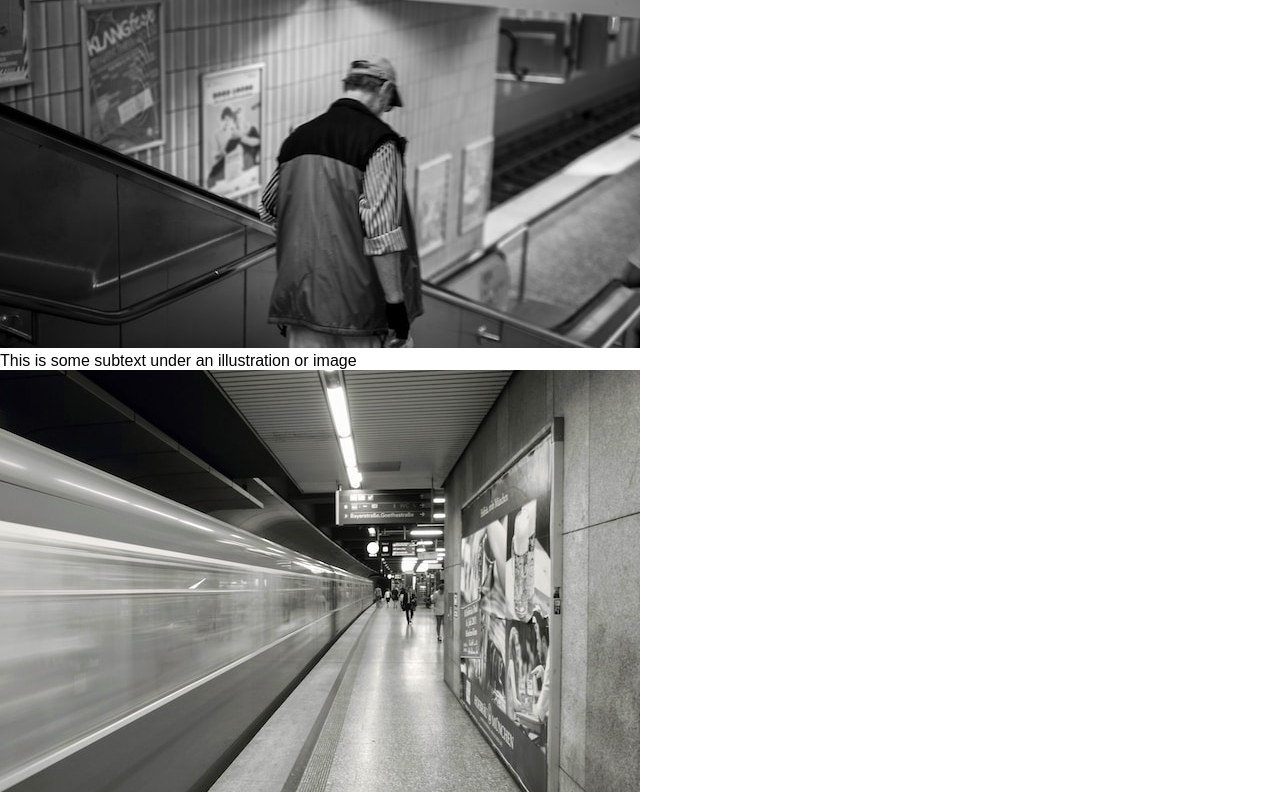
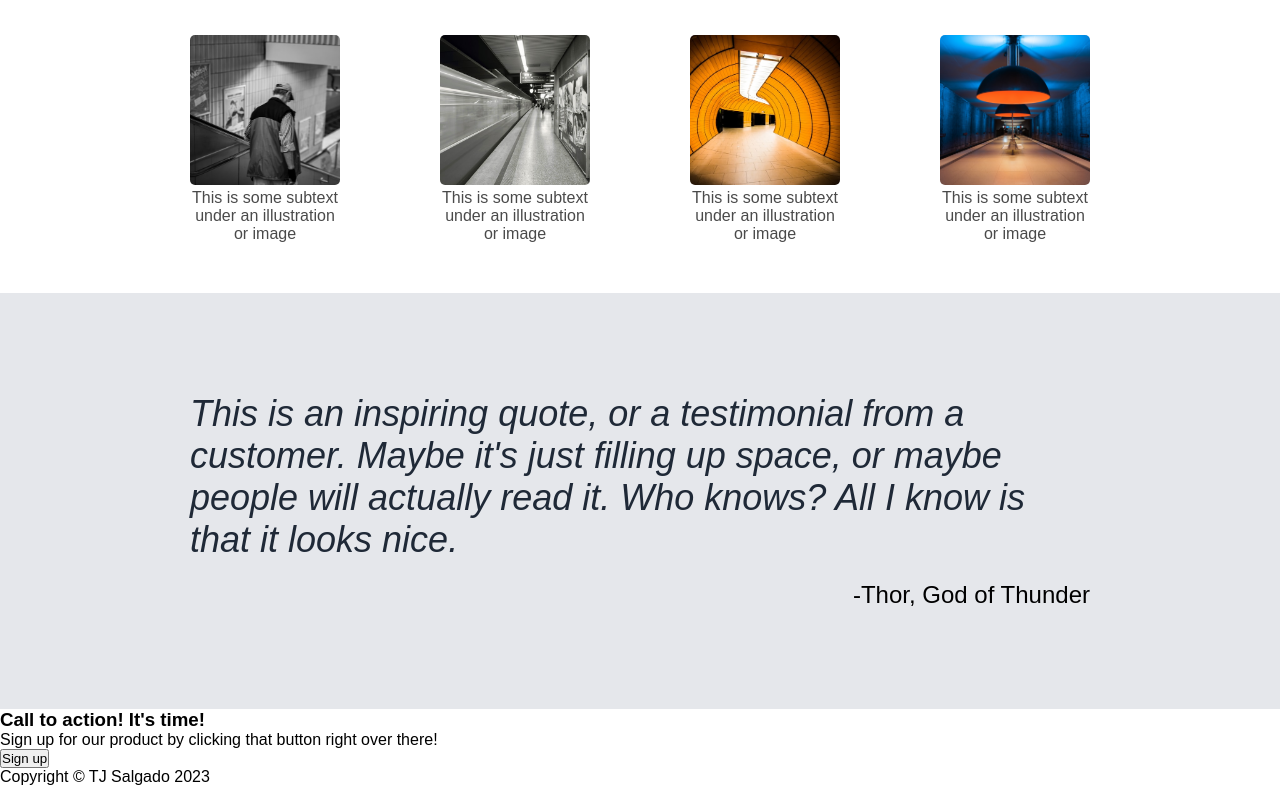
Before and after one commit to tsalgado96/top-landing-page, a plain HTML site: page index.html in a window 1280 px wide. Shown: the part 563-1355 px from the top of the page. Drawn offline with Linux system fonts and the light colour scheme.

Commit message:
Finished cards

```diff
--- a/index.html
+++ b/index.html
@@ -34,7 +34,7 @@
     </div>
 
     <div class="content-container">
-      <h2>Some random information</h2>
+      <h2>Some random information.</h2>
       <div class="card-container">
         <div class="card">
           <img src="images/img1.jpg" alt="" />
@@ -56,19 +56,23 @@
     </div>
 
     <div class="quote-container">
+      <div class="quote-text-container">
         <h3>
           This is an inspiring quote, or a testimonial from a customer. Maybe it's just filling up space, or maybe people will
           actually read it. Who knows? All I know is that it looks nice.
         </h3>
         <p>-Thor, God of Thunder</p>
       </div>
+    </div>
 
     <div class="cta-container">
+      <div class="cta-text-container">
         <div class="cta-text">
           <h3>Call to action! It's time!</h3>
           <p>Sign up for our product by clicking that button right over there!</p>
         </div>
         <button>Sign up</button>
+      </div>
     </div>
 
     <footer>
--- a/styles.css
+++ b/styles.css
@@ -84,3 +84,66 @@
   object-fit: cover;
   flex: 1;
 }
+
+.content-container {
+  display: flex;
+  flex-direction: column;
+  align-items: center;
+  justify-content: center;
+  gap: 50px;
+  padding: 50px 10px;
+}
+
+.content-container h2 {
+  font-size: 36px;
+  font-weight: 900;
+}
+
+.card-container {
+  display: flex;
+  justify-content: space-between;
+  width: 900px;
+}
+
+.card {
+  width: 150px;
+  text-align: center;
+}
+
+.card img {
+  height: 150px;
+  width: 150px;
+  object-fit: cover;
+  border-radius: 5px;
+}
+
+.card p {
+  color: #4a4a4a;
+}
+
+.quote-container {
+  background-color: #e5e7eb;
+  display: flex;
+  justify-content: center;
+  align-items: center;
+}
+
+.quote-text-container {
+  width: 900px;
+  padding: 100px 10px;
+  display: flex;
+  flex-direction: column;
+  gap: 20px;
+}
+
+.quote-text-container h3 {
+  font-size: 36px;
+  font-weight: 100;
+  font-style: italic;
+  color: #1f2937;
+}
+
+.quote-text-container p {
+  font-size: 24px;
+  align-self: flex-end;
+}
```
Lines whose indentation alone changed are shown as unchanged.
